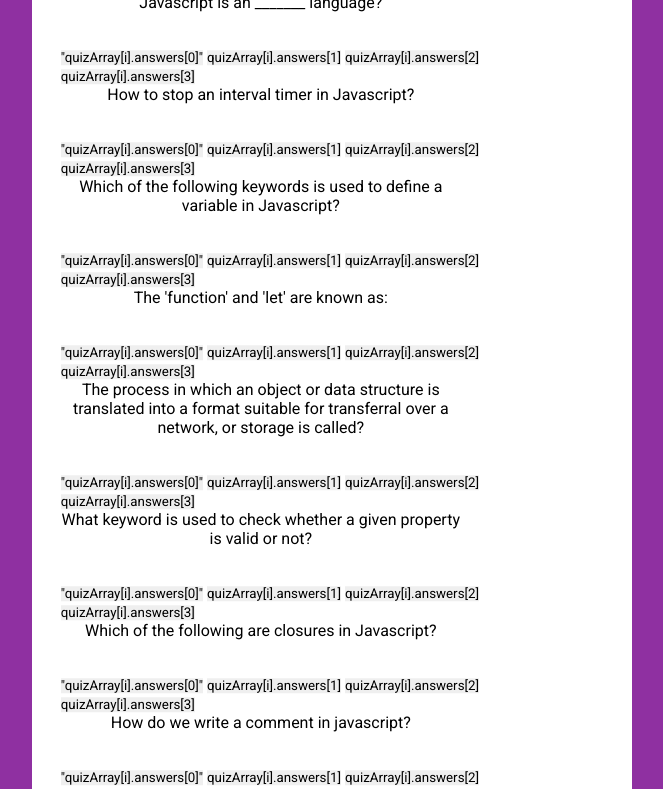
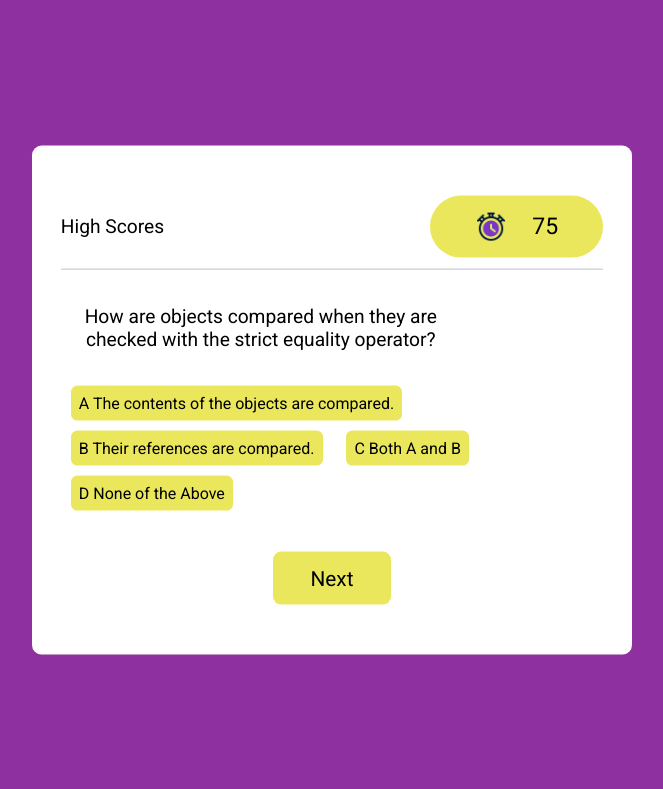
Before and after one commit to dtm589/trivia-game, a plain HTML site: page index.html in a window 1280 px wide. Both pictures are taken after a click on the button "Start". Shown: the top 789 px of the page, without its empty margins (308-971 px from the left). Drawn offline with Linux system fonts and the light colour scheme.

Commit message:
all questions are showing, next button is working, start button is working, fixed css for answers

```diff
--- a/assets/script.js
+++ b/assets/script.js
@@ -33,13 +33,13 @@ const quizArray = [{ id: "0", question: "Javascript is an _______ language?", an
 //Quiz Creation
 function quizCreator() {
     //randomly sort questions
-    quizArray.sort(() =>Math.random() - 0.5);
+    quizArray.sort(() => Math.random() - 0.5);
     //generate quiz
     for (i = 0; i < quizArray.length; i++) {
         console.log(quizArray[i]);
         //quiz card creation
         let div = document.createElement("div");
-        div.classList.add("container-mid", );
+        div.classList.add("container-mid",);
         //questions
         let div_question = document.createElement("p");
         div_question.classList.add("question");
@@ -47,26 +47,37 @@ function quizCreator() {
         div.appendChild(div_question);
         //answers
         div.innerHTML += `
-        <button class="option-div" onclick="checker(this)">"quizArray[i].answers[0]"</button>
-        <button class="option-div" onclick="checker(this)">quizArray[i].answers[1]</button>
-        <button class="option-div" onclick="checker(this)">quizArray[i].answers[2]</button>
-        <button class="option-div" onclick="checker(this)">quizArray[i].answers[3]</button>
+        <button class="option-div" onclick="checker(this)">${quizArray[i].answers[0]}</button>
+        <button class="option-div" onclick="checker(this)">${quizArray[i].answers[1]}</button>
+        <button class="option-div" onclick="checker(this)">${quizArray[i].answers[2]}</button>
+        <button class="option-div" onclick="checker(this)">${quizArray[i].answers[3]}</button>
         `;
+        quizContainer.appendChild(nextButton);
         quizContainer.appendChild(div);
 
     }
 };
 
 //Display quiz
-let quizDisplay = (quizArray) => {
+let quizDisplay = () => {
     let quizCards = document.querySelectorAll(".container-mid");
     console.log(quizCards);
     //Hide other cards
     for (i = 0; i < 15; i++) {
-        quizCards.classList.add("hide");
+        quizCards[i].classList.add("hide");
     }
     //Display current question card
-    quizCards.classList.remove("hide");
+    let quizCounter = 0;
+    quizCards[quizCounter].classList.remove("hide");
+
+    nextButton.addEventListener("click" , function () {
+            quizCards[quizCounter].classList.add("hide");
+            quizCards[quizCounter+1].classList.remove("hide");
+            quizCounter++;
+            if (quizCounter === "14") {
+                endGame();
+            }
+        })
 };
 
 
@@ -79,7 +90,7 @@ function initial() {
 };
 
 //start button functionality
-startButton.addEventListener("click", function() {
+startButton.addEventListener("click", function () {
     startScreen.classList.add('hide');
     displayContainer.classList.remove('hide');
     initial();
--- a/assets/style.css
+++ b/assets/style.css
@@ -28,6 +28,8 @@ p {
     text-align: center;
     padding-bottom: 35px;
     max-width: 400px;
+    margin: 0;
+    font-size: 1.2em;
 }
 
 button {
@@ -97,3 +99,31 @@ button {
     font-size: 1.8em;
     color: #ffffff;
 }
+
+#container {
+    display: flex;
+    align-items: center;
+    justify-content: space-evenly;
+    flex-direction: column;
+    flex-wrap: nowrap;
+}
+
+#container-mid {
+    display: flex;
+    align-items: center;
+    justify-content: space-evenly;
+    flex-direction: column;
+    flex-wrap: nowrap;
+}
+
+.option-div {
+    font-size: 1.0em;
+    text-align: center;
+    max-width: 400px;
+    margin-left: 10px;
+    margin-right: 10px;
+    margin-bottom: 10px;
+    background-color: rgba(233, 230, 81, 0.925);
+    padding: 0.5em;
+    border-radius: 0.4em;
+}
--- a/index.html
+++ b/index.html
@@ -25,7 +25,7 @@
     <section id="display-container" class="hide">
         <div class="header">
             <div>
-                <span id="high-scores"></span>
+                <span id="high-scores">High Scores</span>
             </div>
             <div class="timer-div">
                 <img src="assets\images\alarm-clock.png" alt="Stop watch" width="30px">
```
